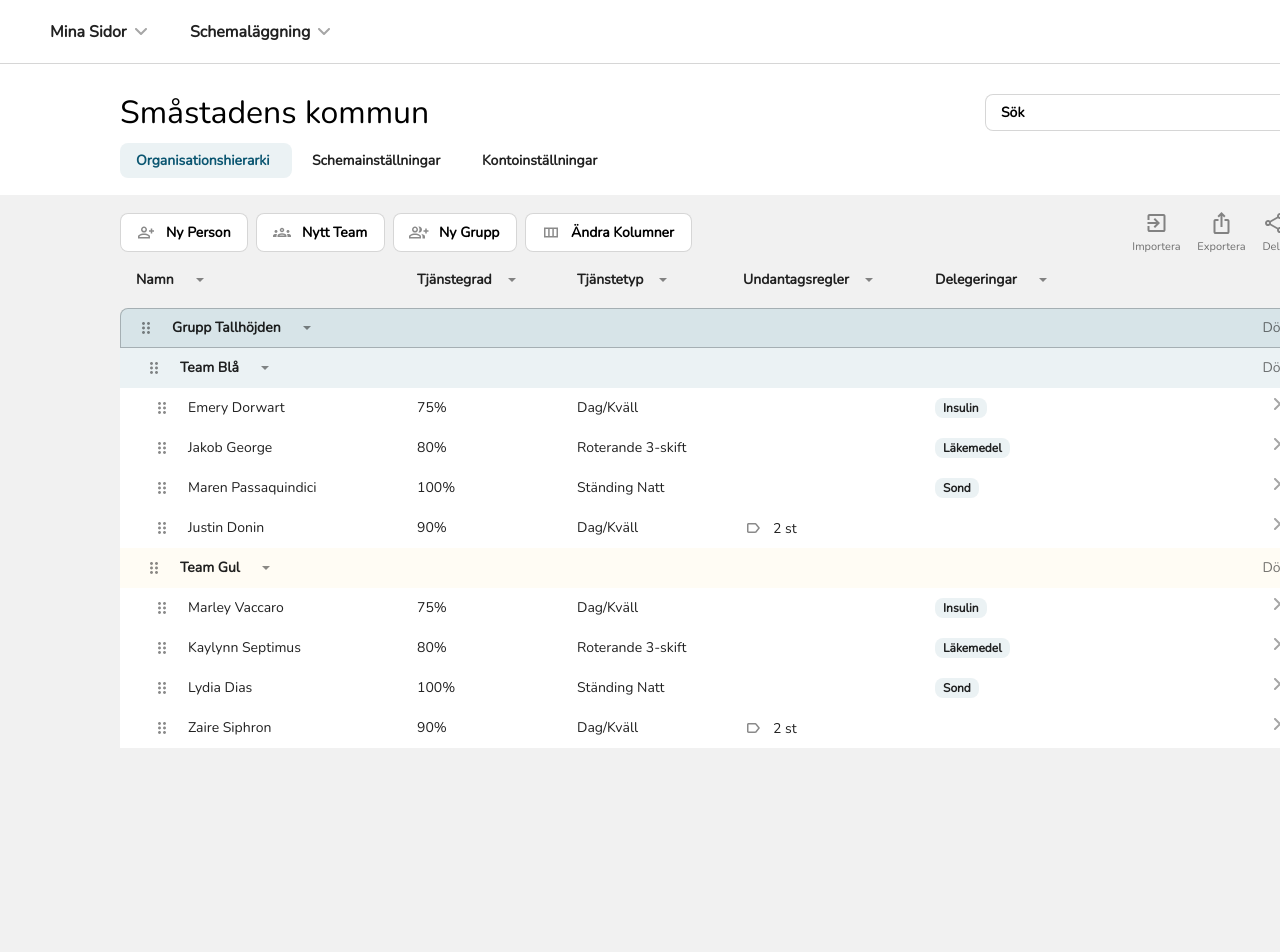
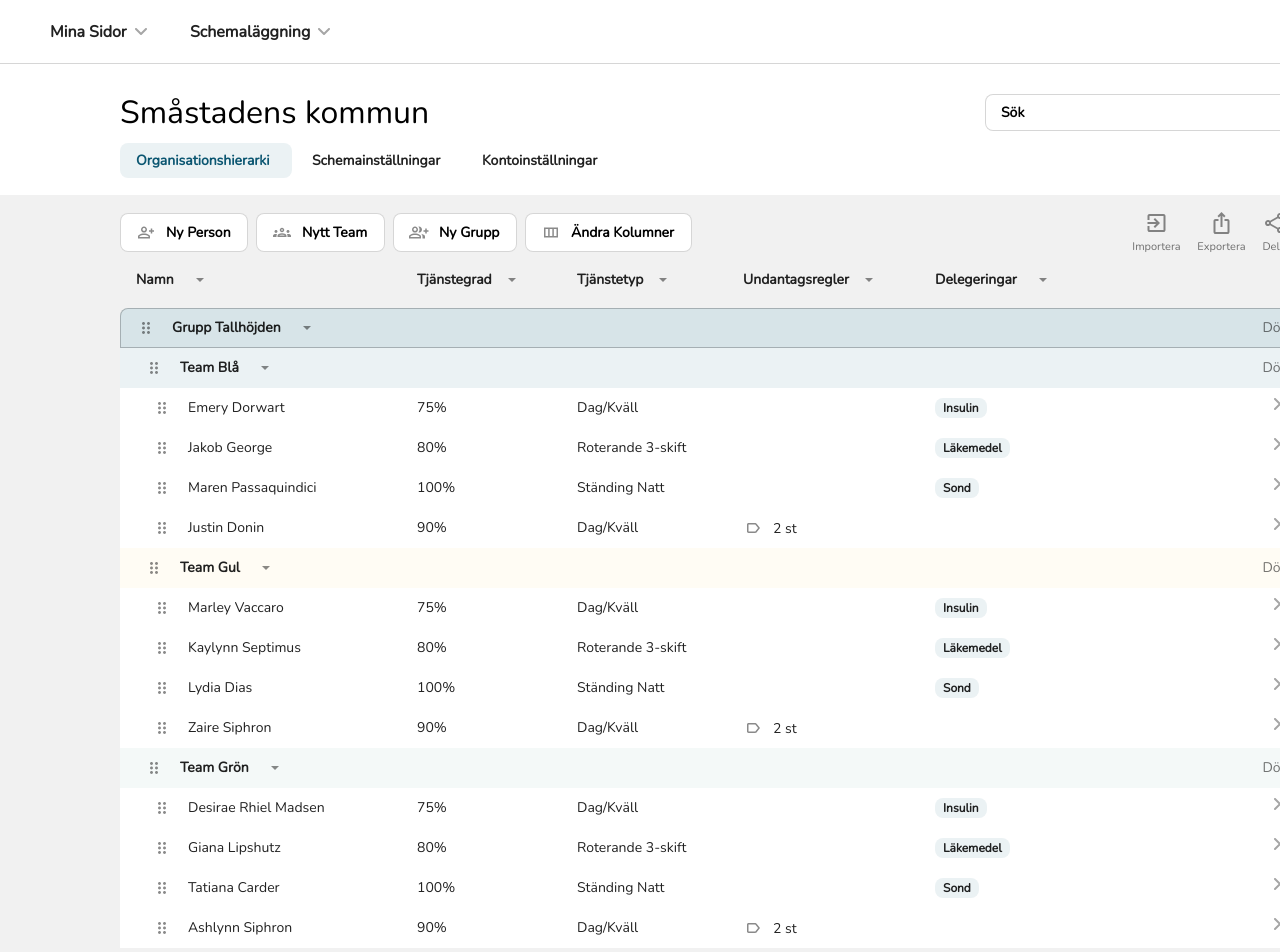
Before and after one commit to eyahya-khan/convoj, a React (Create React App) app: page / in a window 1280 px wide. Shown: the top 952 px of the page. Built offline with nearby package versions, Linux system fonts and the light colour scheme; a web font is replaced by a local one.

Commit message:
Add green team

```diff
--- a/src/component/dataInfo.tsx
+++ b/src/component/dataInfo.tsx
@@ -71,8 +71,8 @@ export const dataTableGulInfo = dataTableInfo.map((item, id)=> Object.assign({},
 
 const greenName = ['Desirae Rhiel Madsen', 'Giana Lipshutz', 'Tatiana Carder', 'Ashlynn Siphron']
 
-export const dataTableGreenInfo = dataTableInfo.map((item, id)=> Object.assign({},item,{gulNamn: greenName[id]}))
+export const dataTableGreenInfo = dataTableInfo.map((item, id)=> Object.assign({},item,{greenNamn: greenName[id]}))
 
 const redName = ['Desirae Dokidis', 'Madelyn Schleifer', 'Madelyn Rosser', 'Skylar Bergson']
 
-export const dataTableRedInfo = dataTableInfo.map((item, id)=> Object.assign({},item,{gulNamn: redName[id]}))
+export const dataTableRedInfo = dataTableInfo.map((item, id)=> Object.assign({},item,{redNamn: redName[id]}))
--- a/src/component/dataTable.css
+++ b/src/component/dataTable.css
@@ -73,7 +73,7 @@
 }
 
 .organisation-konto-frame-362x-3 {
-  width: 133px;
+  /* width: 133px; */
   gap: 16px;
   display: flex;
   align-items: flex-start;
--- a/src/component/dataTable.tsx
+++ b/src/component/dataTable.tsx
@@ -3,8 +3,10 @@ import DragIndicator from "../assets/Drag_indicator";
 import ArrowDropDown from "../assets/Arrow_drop_down";
 import { dataTableBlueInfo } from './dataInfo'
 import { dataTableGulInfo } from './dataInfo';
+import { dataTableGreenInfo } from './dataInfo';
 import TeamBlue from './teamBlue';
 import TeamGul from './teamGul';
+import TeamGreen from './teamGreen';
 
 const dataTable = () => {
     return (
@@ -20,6 +22,7 @@ const dataTable = () => {
                 </div>
                 <TeamBlue dataTableInfo = {dataTableBlueInfo}/>
                 <TeamGul dataTableGulInfo = {dataTableGulInfo}/>
+                <TeamGreen dataTableGreenInfo = {dataTableGreenInfo}/>
             </div>
         </div>
     )
--- /dev/null
+++ b/src/component/teamGreen.css
@@ -0,0 +1,13 @@
+.organisation-konto-team-green {
+    width: 100%;
+    box-sizing: border-box;
+    padding-top: 10px;
+    padding-bottom: 10px;
+    padding-left: 24px;
+    padding-right: 32px;
+    background-color: rgba(119, 172, 162, 0.08);
+    display: flex;
+    justify-content: space-between;
+    align-items: flex-start;
+    align-self: stretch;
+  }
--- /dev/null
+++ b/src/component/teamGreen.tsx
@@ -0,0 +1,63 @@
+import DragIndicator from "../assets/Drag_indicator";
+import ArrowDropDown from "../assets/Arrow_drop_down";
+import Label from '../assets/label';
+import RightArrow from "../assets/right_arrow";
+import './teamGreen.css'
+
+type dataTableInfoProps = {
+    dataTableGreenInfo: {
+        greenNamn: string
+        tjanstegrad: string
+        Tjanstetype: string
+        Undantagsregler: string
+        Delegeringar: string
+    }[]
+}
+
+const teamGreen = (props: dataTableInfoProps) => {
+    return (
+        <div className="organisation-konto-frame-365x">
+            <div className="organisation-konto-team-green">
+                <div className="organisation-konto-frame-362x-3">
+                    <DragIndicator />
+                    <p className="organisation-konto-team-bl">Team Grön</p>
+                    <ArrowDropDown />
+                </div>
+                <p className="organisation-konto-dlj-3">Dölj</p>
+            </div>
+            {props.dataTableGreenInfo.map(item => {
+                return (
+                    <div className="organisation-konto-row-1x-1">
+                        <div className="organisation-konto-component-1">
+                            <DragIndicator />
+                            <p className="organisation-konto-data-table-namn">
+                                {item.greenNamn}
+                            </p>
+                        </div>
+                        <div className="organisation-konto-frame-145x-1">
+                            <p className="organisation-konto-component-10">{item.tjanstegrad}</p>
+                        </div>
+                        <div className="organisation-konto-frame-155x-1">
+                            <p className="organisation-konto-dag-kvll-1">{item.Tjanstetype}</p>
+                        </div>
+                        <div className="organisation-konto-frame-77x-3">
+                            {item.Undantagsregler ? <Label /> : ""}
+                            <p className="organisation-konto-st-2">{item.Undantagsregler}</p>
+                        </div>
+                        <div className="organisation-konto-frame-76x-1" />
+                        <div className="organisation-konto-frame-128x-1">
+                            {item.Delegeringar !== "" ?
+                                <div className="organisation-konto-frame-42x">
+                                    <p className="organisation-konto-delegeringar">{item.Delegeringar}</p>
+                                </div>
+                                : null}
+                        </div>
+                        <RightArrow/>
+                    </div>
+                )
+            })}
+        </div>
+    )
+}
+
+export default teamGreen
```
